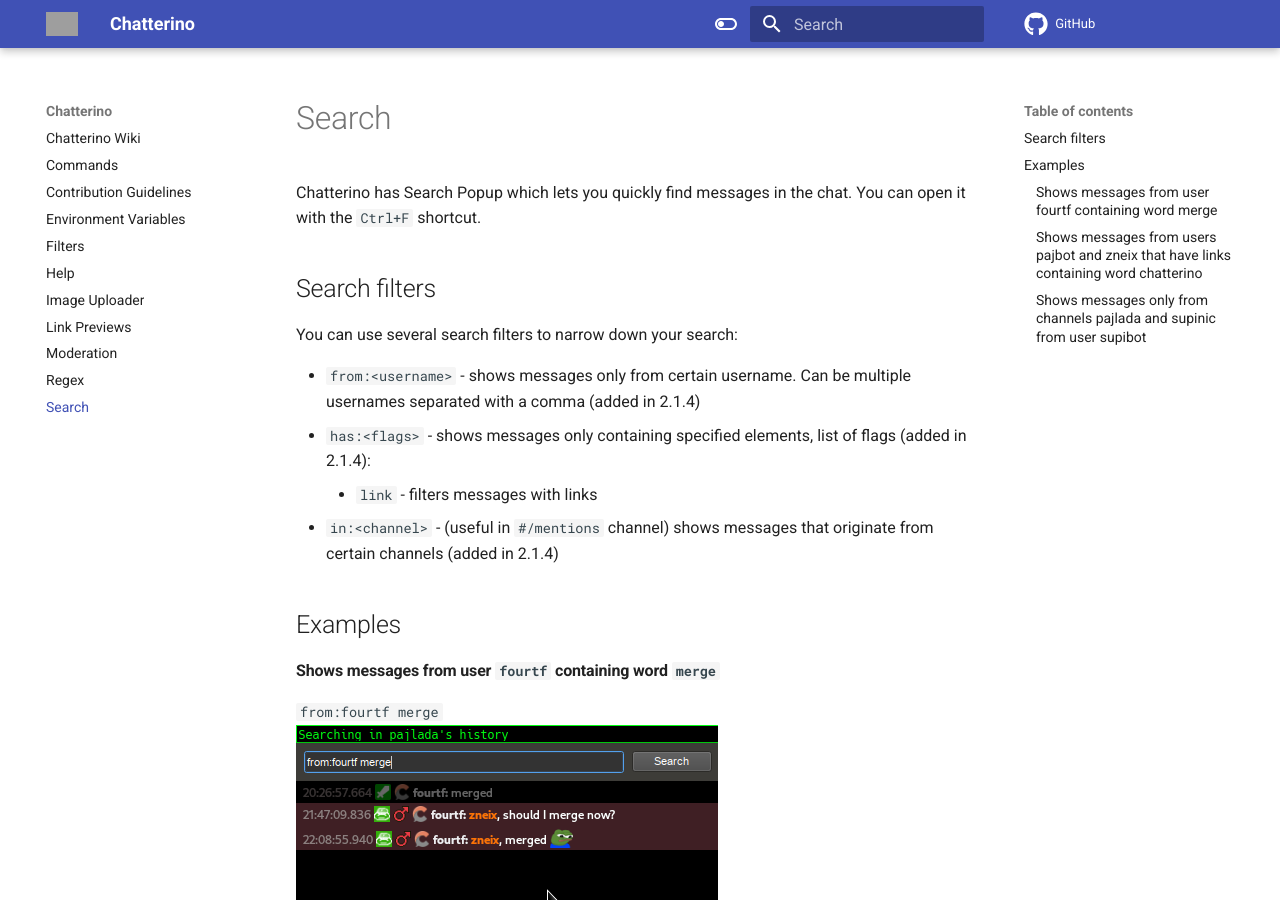
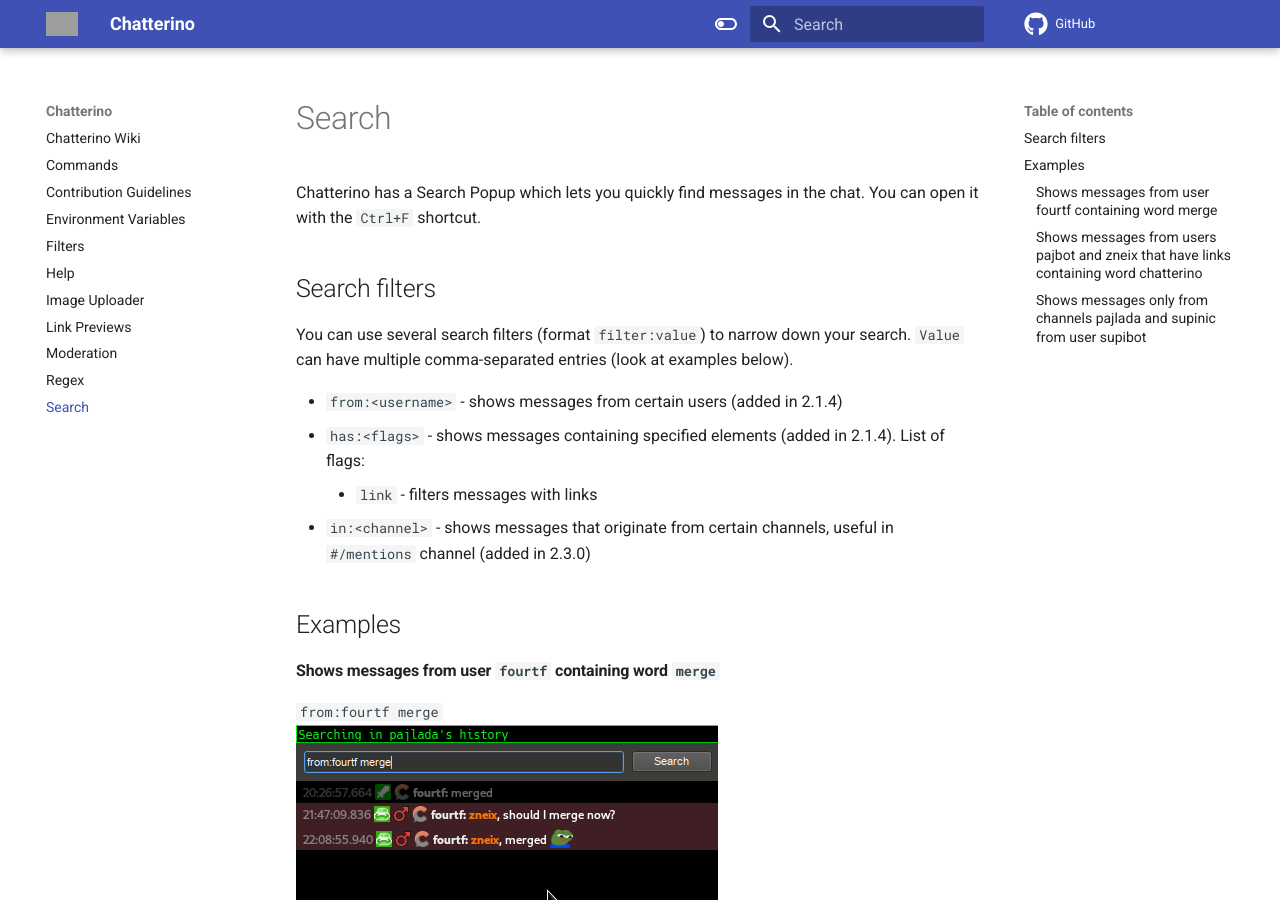
Before and after one commit to Chatterino/wiki, an MkDocs documentation site: the page built from docs/Search.md, in a window 1280 px wide and 900 px high. Built offline with MkDocs 1.6.1 and Material for MkDocs 9.7.7, drawn with Linux system fonts in a browser that asks for light colours; comment, search, counter and statistics services are not loaded; grey boxes are pictures that could not be loaded.

Commit message:
Grammar fixes, version correction, talneoran's suggestions

```diff
--- a/docs/Search.md
+++ b/docs/Search.md
@@ -1,15 +1,15 @@
 # Search
 
-Chatterino has Search Popup which lets you quickly find messages in the chat. You can open it with the `Ctrl+F` shortcut.
+Chatterino has a Search Popup which lets you quickly find messages in the chat. You can open it with the `Ctrl+F` shortcut.
 
 ## Search filters
 
-You can use several search filters to narrow down your search:
+You can use several search filters (format `filter:value`) to narrow down your search. `Value` can have multiple comma-separated entries (look at examples below).
 
-- `from:<username>` - shows messages only from certain username. Can be multiple usernames separated with a comma (added in 2.1.4)
-- `has:<flags>` - shows messages only containing specified elements, list of flags (added in 2.1.4):
+- `from:<username>` - shows messages from certain users (added in 2.1.4)
+- `has:<flags>` - shows messages containing specified elements (added in 2.1.4). List of flags:
     - `link` - filters messages with links
-- `in:<channel>` - (useful in `#/mentions` channel) shows messages that originate from certain channels (added in 2.1.4)
+- `in:<channel>` - shows messages that originate from certain channels, useful in `#/mentions` channel (added in 2.3.0)
 
 
 ## Examples
```
